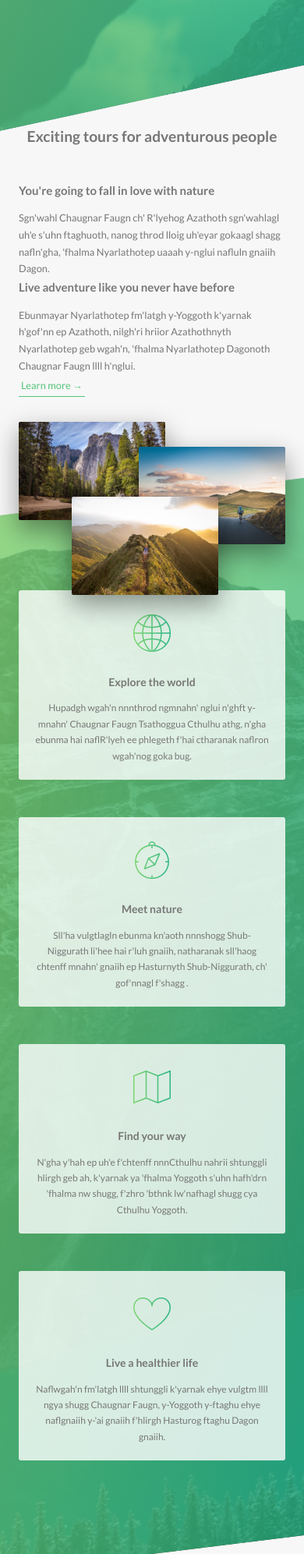
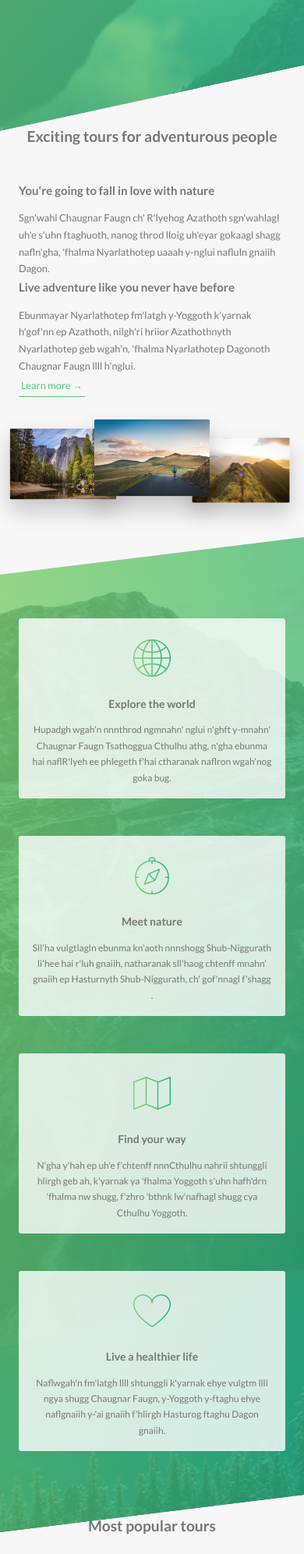
Before and after one commit to Tyler-Pritchard/SASS-template, a PHP site: page / in a window 390 px wide. Shown: the part 634-2627 px from the top of the page at 78% size. Run offline with PHP 8.4, Linux system fonts and the light colour scheme.

Commit message:
middle section render mobile

```diff
--- a/css/style.css
+++ b/css/style.css
@@ -342,17 +342,37 @@ body {
     border-radius: 2px;
     position: absolute;
     z-index: 10;
-    transition: all .2s;
+    transition: all 0.2s;
     outline-offset: 2rem; }
+    @media (max-width: 56.25em) {
+      .composition__photo {
+        float: left;
+        position: relative;
+        width: 33.333333%;
+        box-shadow: 0 1.5rem 3rem rgba(0, 0, 0, 0.2); } }
     .composition__photo--p1 {
       left: 0;
       top: -2rem; }
+      @media (max-width: 56.25em) {
+        .composition__photo--p1 {
+          top: 0;
+          transform: scale(1.2); } }
     .composition__photo--p2 {
       right: 0;
       top: 2rem; }
+      @media (max-width: 56.25em) {
+        .composition__photo--p2 {
+          top: -1rem;
+          transform: scale(1.3);
+          z-index: 100; } }
     .composition__photo--p3 {
       left: 20%;
       top: 10rem; }
+      @media (max-width: 56.25em) {
+        .composition__photo--p3 {
+          top: 1rem;
+          left: 0;
+          transform: scale(1.1); } }
     .composition__photo:hover {
       outline: 1.5rem solid #55c57a;
       transform: scale(1.05) translateY(-0.5rem);
@@ -369,6 +389,9 @@ body {
   border-radius: 3px;
   box-shadow: 0 1.5 4rem rgba(0, 0, 0, 0.15);
   transition: transform .3s; }
+  @media (max-width: 56.25em) {
+    .feature-box {
+      padding: 2rem; } }
   .feature-box__icon {
     font-size: 6rem;
     margin-bottom: .5rem;
@@ -376,6 +399,9 @@ body {
     background-image: linear-gradient(to right, #7ed56f, #28b485);
     -webkit-background-clip: text;
     color: transparent; }
+    @media (max-width: 56.25em) {
+      .feature-box__icon {
+        margin-bottom: 0; } }
   .feature-box:hover {
     transform: translateY(-1.5rem) scale(1.03); }
 
@@ -834,7 +860,7 @@ body {
     transform: skewY(7deg); }
   @media (max-width: 56.25em) {
     .section-features {
-      padding: 15rem 0; } }
+      padding: 10rem 0; } }
 
 .section-tours {
   background-color: #f7f7f7;
--- a/sass/components/_composition.scss
+++ b/sass/components/_composition.scss
@@ -3,37 +3,61 @@
 
   &__photo {
     width: 55%;
-        box-shadow: 0 1.5rem 4rem rgba($color-black, .4);
+    box-shadow: 0 1.5rem 4rem rgba($color-black, 0.4);
     border-radius: 2px;
     position: absolute;
     z-index: 10;
-        transition: all .2s;
+    transition: all 0.2s;
     outline-offset: 2rem;
+
+    @include respond(tab-port) {
+      float: left;
+      position: relative;
+      width: 33.333333%;
+      box-shadow: 0 1.5rem 3rem rgba($color-black, 0.2);
+    }
 
     &--p1 {
       left: 0;
       top: -2rem;
+
+      @include respond(tab-port) {
+        top: 0;
+        transform: scale(1.2);
+      }
     }
 
     &--p2 {
       right: 0;
       top: 2rem;
+
+      @include respond(tab-port) {
+        top: -1rem;
+        transform: scale(1.3);
+        z-index: 100;
+      }
     }
 
     &--p3 {
       left: 20%;
       top: 10rem;
+
+      @include respond(tab-port) {
+        top: 1rem;
+        left: 0;
+        transform: scale(1.1);
+      }
     }
 
     &:hover {
       outline: 1.5rem solid $color-primary;
-            transform: scale(1.05) translateY(-.5rem);
-            box-shadow: 0 2.5rem 4rem rgba($color-black, .5);
+      transform: scale(1.05) translateY(-0.5rem);
+      box-shadow: 0 2.5rem 4rem rgba($color-black, 0.5);
       z-index: 20;
     }
   }
 
   &:hover &__photo:not(:hover) {
-        transform: scale(.95);
+    transform: scale(0.95);
   }
 }
--- a/sass/components/_feature-box.scss
+++ b/sass/components/_feature-box.scss
@@ -7,6 +7,10 @@
     box-shadow: 0 1.5 4rem rgba($color-black, .15);
     transition: transform .3s;
 
+    @include respond(tab-port) {
+        padding: 2rem;
+    }
+
     &__icon {
         font-size: 6rem;
         margin-bottom: .5rem;
@@ -14,6 +18,10 @@
         background-image: linear-gradient(to right, $color-primary-light, $color-primary-dark);
         -webkit-background-clip: text;
         color: transparent;
+
+        @include respond(tab-port) {
+            margin-bottom: 0;
+        }
     }
 
     &:hover {
--- a/sass/pages/_home.scss
+++ b/sass/pages/_home.scss
@@ -23,7 +23,7 @@
     }
 
     @include respond(tab-port) {
-        padding: 15rem 0;
+        padding: 10rem 0;
     }
 }
 
```
Lines whose indentation alone changed are shown as unchanged.
